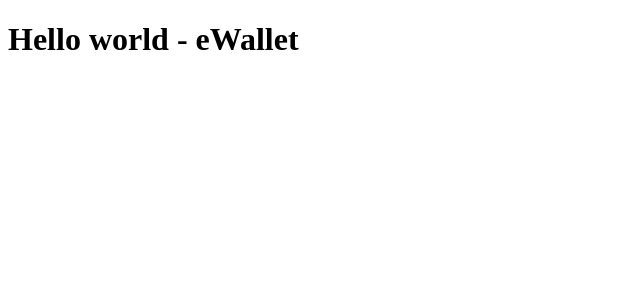
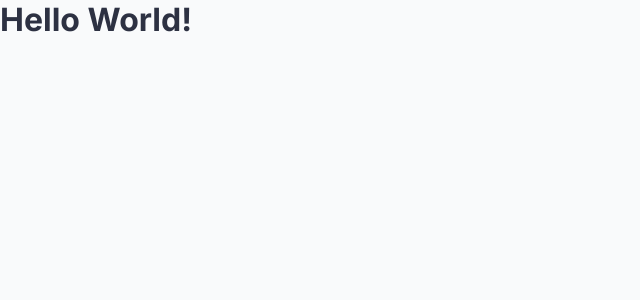
Before and after one commit to d1d2-apps/ewallet-web, a React (Vite) app: page / in a window 1280 px wide. Shown: the top 300 px of the page, without its empty margins (0-640 px from the left). Built offline with nearby package versions, Linux system fonts and the light colour scheme.

Commit message:
Styled Components implemented

```diff
--- a/src/App.tsx
+++ b/src/App.tsx
@@ -1,3 +1,14 @@
+import { ThemeProvider } from 'styled-components';
+
+import { GlobalStyle } from './styles/GlobalStyles';
+import { theme } from './styles/theme';
+
 export function App() {
-  return <h1>Hello world - eWallet</h1>;
+  return (
+    <ThemeProvider theme={theme}>
+      <h1>Hello World!</h1>
+
+      <GlobalStyle theme={theme} />
+    </ThemeProvider>
+  );
 }
--- /dev/null
+++ b/src/styles/GlobalStyles.ts
@@ -0,0 +1,49 @@
+import { createGlobalStyle, css } from 'styled-components';
+
+export const GlobalStyle = createGlobalStyle`
+  * {
+    margin: 0;
+    padding: 0;
+    outline: 0;
+    box-sizing: border-box;
+  }
+
+  ${({ theme }) =>
+    theme.mixins.screen.maxWidth(
+      '1080px',
+      css`
+        html {
+          font-size: 93.75%;
+        }
+      `
+    )}
+
+  ${({ theme }) =>
+    theme.mixins.screen.maxWidth(
+      '720px',
+      css`
+        html {
+          font-size: 87.5%;
+        }
+      `
+    )}
+
+  body {
+    background: ${({ theme }) => theme.colors.gray[50]};
+    color: ${({ theme }) => theme.colors.secondary[500]};
+    -webkit-font-smoothing: antialiased;
+  }
+
+  body, input, textarea, select, button {
+    font: 400 1rem ${({ theme }) => theme.fontFamilies.inter};
+  }
+
+  button {
+    cursor: pointer;
+  }
+
+  a {
+    color: inherit;
+    text-decoration: none;
+  }
+`;
--- /dev/null
+++ b/src/styles/mixins.ts
@@ -0,0 +1,49 @@
+import { css, FlattenSimpleInterpolation } from 'styled-components';
+
+const MIN_SCREEN_SIZES = {
+  SM: '640px',
+  MD: '768px',
+  LG: '1024px',
+  XL: '1280px',
+  '2XL': '1536px'
+};
+
+export const mixins = {
+  screen: {
+    sm: (content: FlattenSimpleInterpolation) => css`
+      @media screen and (min-width: ${MIN_SCREEN_SIZES.SM}) {
+        ${content}
+      }
+    `,
+    md: (content: FlattenSimpleInterpolation) => css`
+      @media screen and (min-width: ${MIN_SCREEN_SIZES.MD}) {
+        ${content}
+      }
+    `,
+    lg: (content: FlattenSimpleInterpolation) => css`
+      @media screen and (min-width: ${MIN_SCREEN_SIZES.LG}) {
+        ${content}
+      }
+    `,
+    xl: (content: FlattenSimpleInterpolation) => css`
+      @media screen and (min-width: ${MIN_SCREEN_SIZES.XL}) {
+        ${content}
+      }
+    `,
+    '2xl': (content: FlattenSimpleInterpolation) => css`
+      @media screen and (min-width: ${MIN_SCREEN_SIZES['2XL']}) {
+        ${content}
+      }
+    `,
+    minWidth: (screenSize: string, content: FlattenSimpleInterpolation) => css`
+      @media screen and (min-width: ${screenSize}) {
+        ${content}
+      }
+    `,
+    maxWidth: (screenSize: string, content: FlattenSimpleInterpolation) => css`
+      @media screen and (max-width: ${screenSize}) {
+        ${content}
+      }
+    `
+  }
+};
--- /dev/null
+++ b/src/styles/theme.ts
@@ -0,0 +1,57 @@
+import { mixins } from './mixins';
+
+export const theme = {
+  fontSizes: {
+    xs: '0.75rem',
+    sm: '0.875rem',
+    md: '1rem',
+    lg: '1.25rem',
+    xl: '1.5rem',
+    '2xl': '2rem'
+  },
+  fontFamilies: {
+    inter: 'Inter, sans-serif',
+    montserrat: 'Montserrat, sans-serif'
+  },
+  colors: {
+    primary: {
+      50: '#FDF1EC',
+      100: '#FCE4DA',
+      200: '#F8C8B4',
+      300: '#F5AD8F',
+      400: '#F1926A',
+      500: '#EF8354',
+      600: '#EC6A32',
+      700: '#E05215',
+      800: '#BB4411',
+      900: '#95370E'
+    },
+
+    secondary: {
+      50: '#9299B5',
+      100: '#7981A4',
+      200: '#636C92',
+      300: '#535A79',
+      400: '#424861',
+      500: '#2D3142',
+      600: '#292D3D',
+      700: '#212431',
+      800: '#181B25',
+      900: '#101219'
+    },
+
+    gray: {
+      50: '#F9FAFB',
+      100: '#F3F4F6',
+      200: '#E5E7EB',
+      300: '#D1D5DB',
+      400: '#9CA3AF',
+      500: '#6B7280',
+      600: '#4B5563',
+      700: '#374151',
+      800: '#1F2937',
+      900: '#111827'
+    }
+  },
+  mixins
+};
```
Also changed, not shown: package.json (+6 -1 lines), src/@types/styled.d.ts (added, +10 -0 lines), 1 other file (tests, documents, lock files or other folders).
